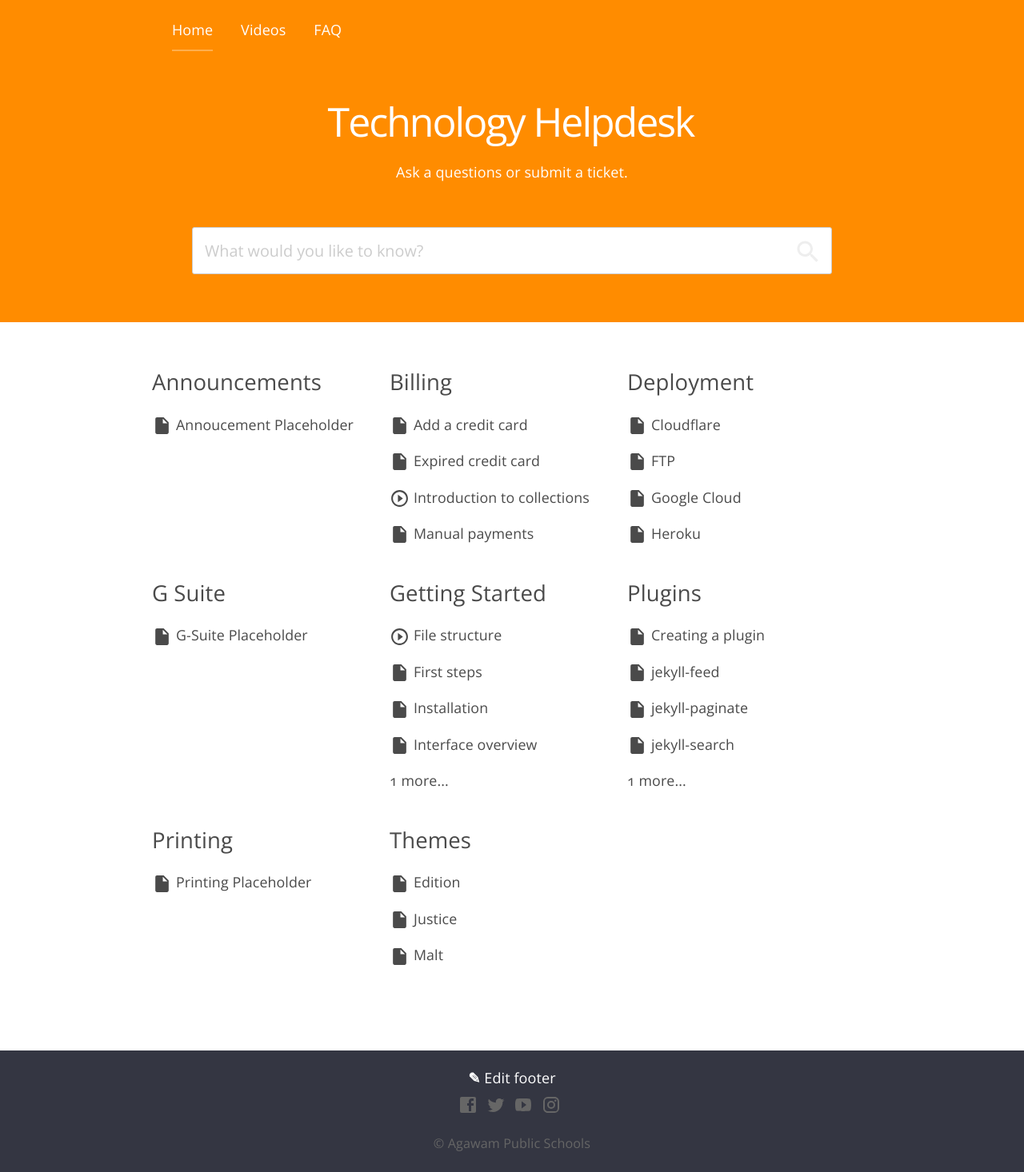
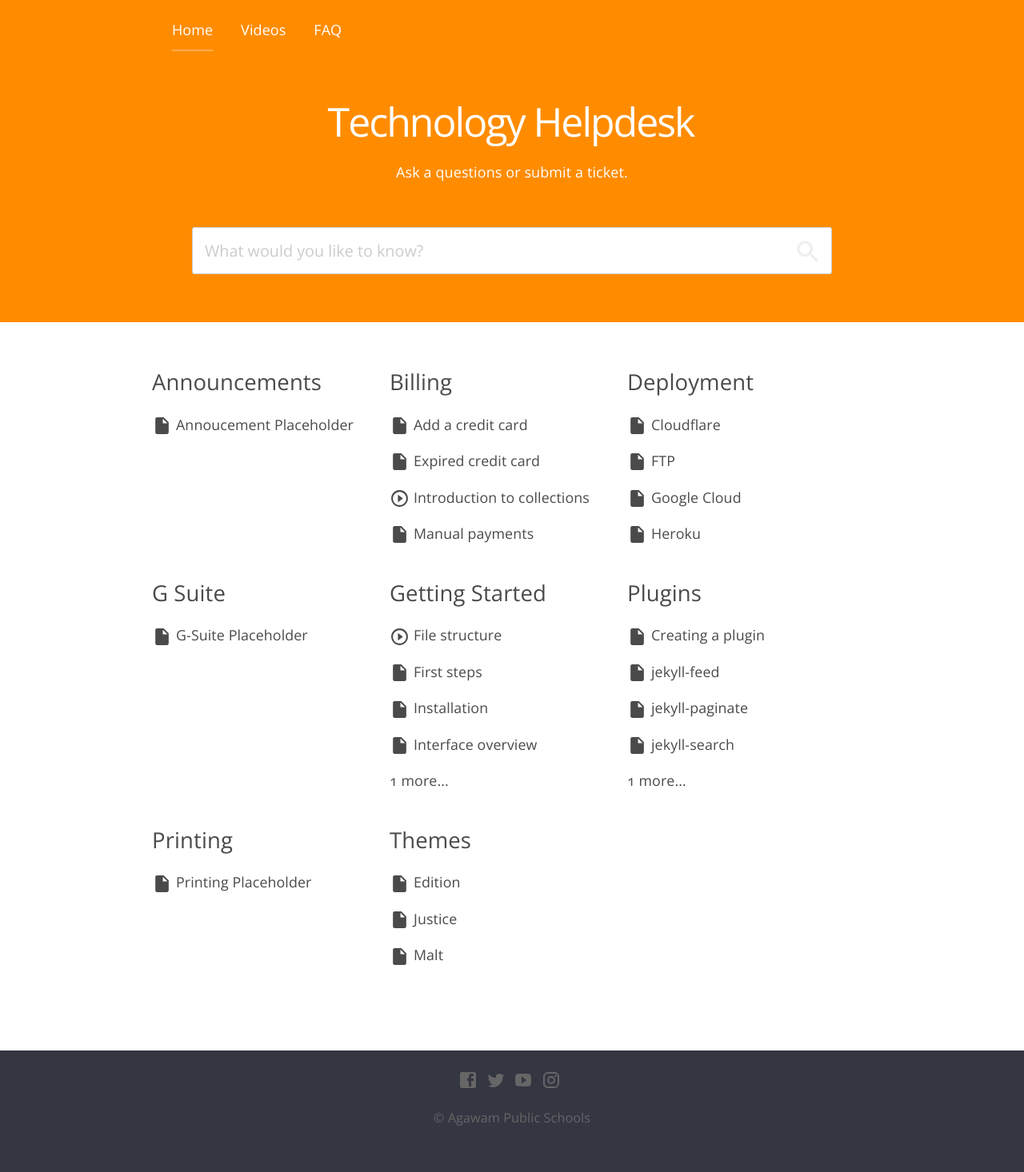
Before and after one commit to Agawam-IT/tech.agawamed.org, a Jekyll site: the page built from index.html, in a window 1280 px wide. Shown: the whole page at 80% size. Built offline with Jekyll 4.4.1, drawn with Linux system fonts in a browser that asks for light colours; nearby versions of some CDN libraries; after the commit the page ends 1435 px from its top, so only the background shows below that.

Commit message:
Update footer.html

```diff
--- a/_includes/footer.html
+++ b/_includes/footer.html
@@ -1,6 +1,5 @@
 <footer>
 	<div class="wrapper">
-		<p class="edit-footer"><a class="editor-link btn" href="cloudcannon:collections/_data/footer.yml" class="btn" style="padding: 5px;"><strong>&#9998;</strong> Edit footer</a></p>
 		<ul class="footer-links">
 			{% for link in site.data.footer %}
 				<li><a {% if link.new_window %}target="_blank"{% endif %} href="{% include relative-src.html src=link.link %}" {% if link.social_icon %}class="{{ link.social_icon }}-icon"{% endif %}>
```
